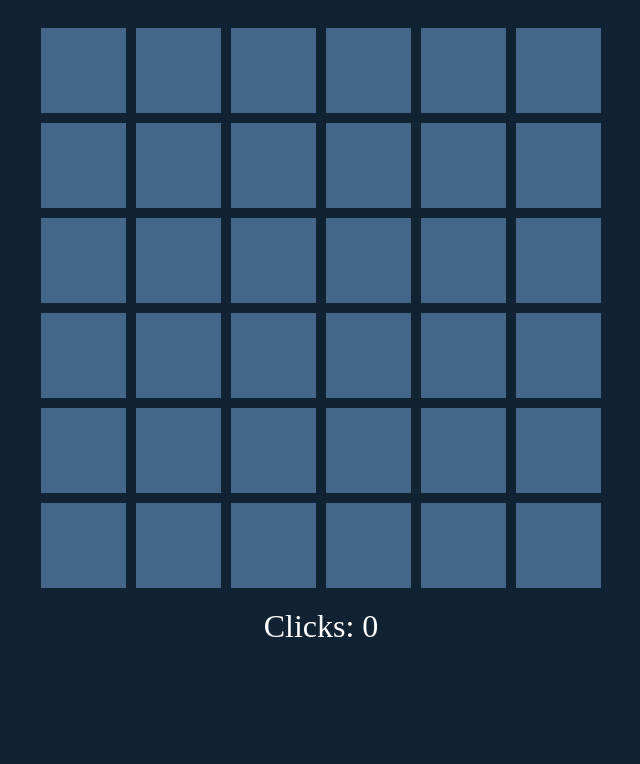
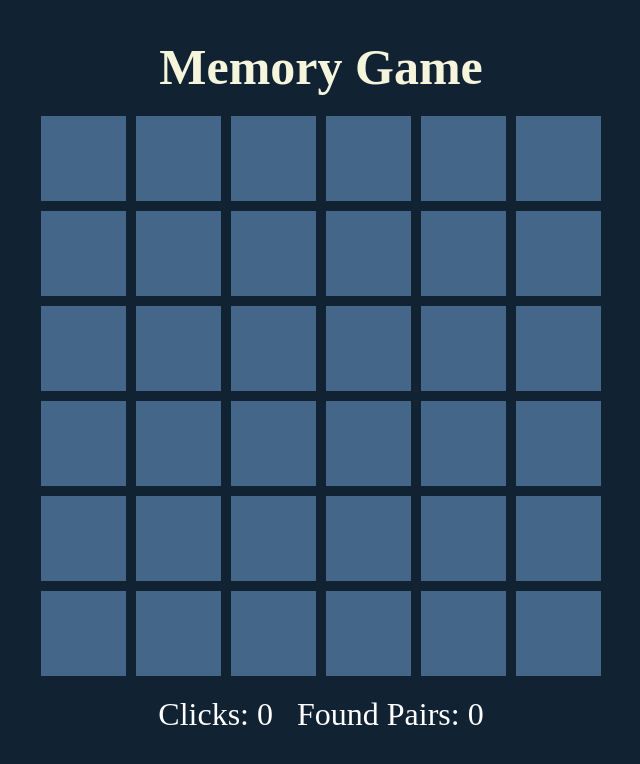
Before and after one commit to abhisheknaik27/memory-card-game, a React (Vite) app: page / in a window 1280 px wide. Shown: the top 764 px of the page, without its empty margins (319-959 px from the left). Built offline with nearby package versions, Linux system fonts and the light colour scheme.

Commit message:
game working

```diff
--- a/src/App.css
+++ b/src/App.css
@@ -1,4 +1,10 @@
 body{
   background-color: #123;
-  padding: 20px;
+  padding: 10px;
 }
+.heading h1{
+  text-align: center;
+  color: beige;
+  font-size: 50px;
+  margin: 20px 0;
+}
--- a/src/App.jsx
+++ b/src/App.jsx
@@ -3,9 +3,13 @@ import MemoryBoard from './components/MemoryBoard'
 import './App.css';
 const App = () => {
   return (
-    <div>
-      <MemoryBoard />
-    </div>
+    <>
+      <div className='heading'> <h1> Memory Game </h1></div>
+      <div>
+        <MemoryBoard />
+      </div>
+    </>
+
   )
 }
 
--- a/src/components/MemoryBoard.jsx
+++ b/src/components/MemoryBoard.jsx
@@ -8,8 +8,14 @@ const MemoryBoard = () => {
   const [clicks, setClicks] = useState(0);
   const [activeCards, setActiveCards] = useState([]);
   const [foundPairs, setFoundPairs] = useState([]);
+  const [won, setWon] = useState(false);
 
   function flipCards(index){
+    if(won){
+      setCards(shuffle([...images, ...images]));
+      setFoundPairs([]);
+      setWon(false);
+    }
     if(activeCards.length == 0){
       setActiveCards([index]);
     }
@@ -18,6 +24,9 @@ const MemoryBoard = () => {
       const secondIndex = index;
       if(cards[firstIndex] === cards[secondIndex]){
         setFoundPairs( [...foundPairs, firstIndex, secondIndex] );
+        if(foundPairs.length + 2 === cards.length){
+          setWon(true);
+        }
       }
       setActiveCards([...activeCards, index]);
     }
@@ -47,7 +56,10 @@ const MemoryBoard = () => {
 
       </div>
       <div className="stats">
-        Clicks: {clicks}
+        {won && (
+          <>Congrats You Won The Game </>
+        )}
+        Clicks: {clicks} &nbsp; Found Pairs: {foundPairs.length/2}
       </div>
     </div>
   )
```
